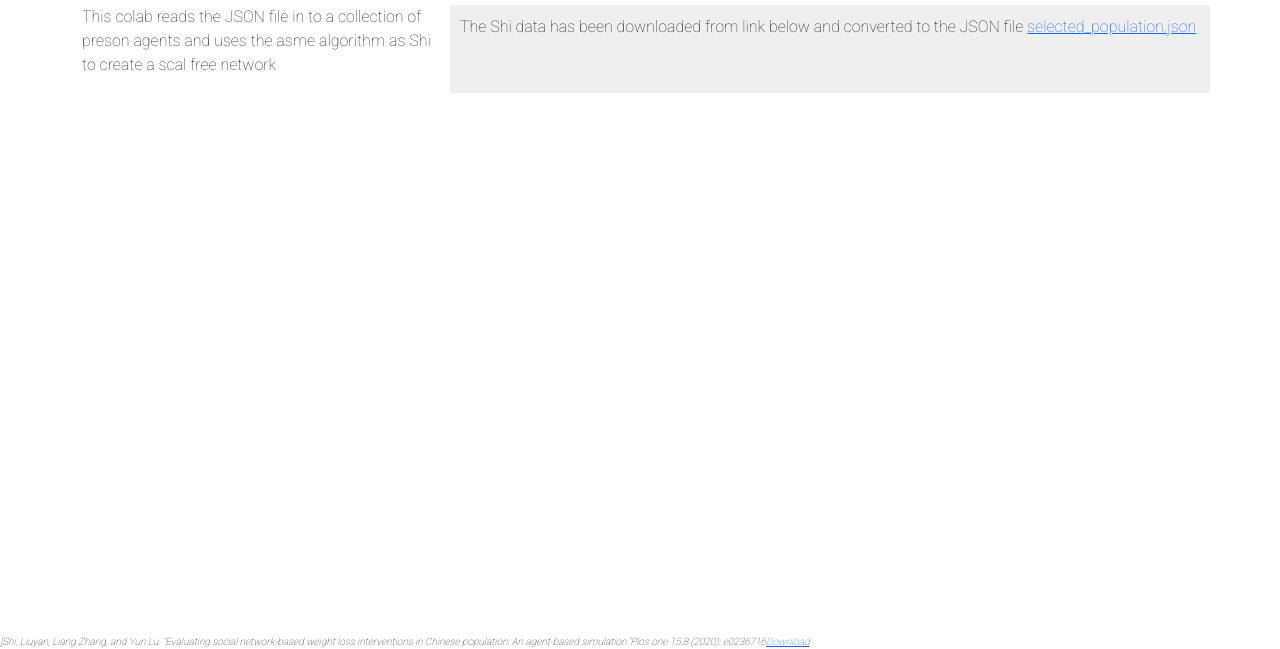
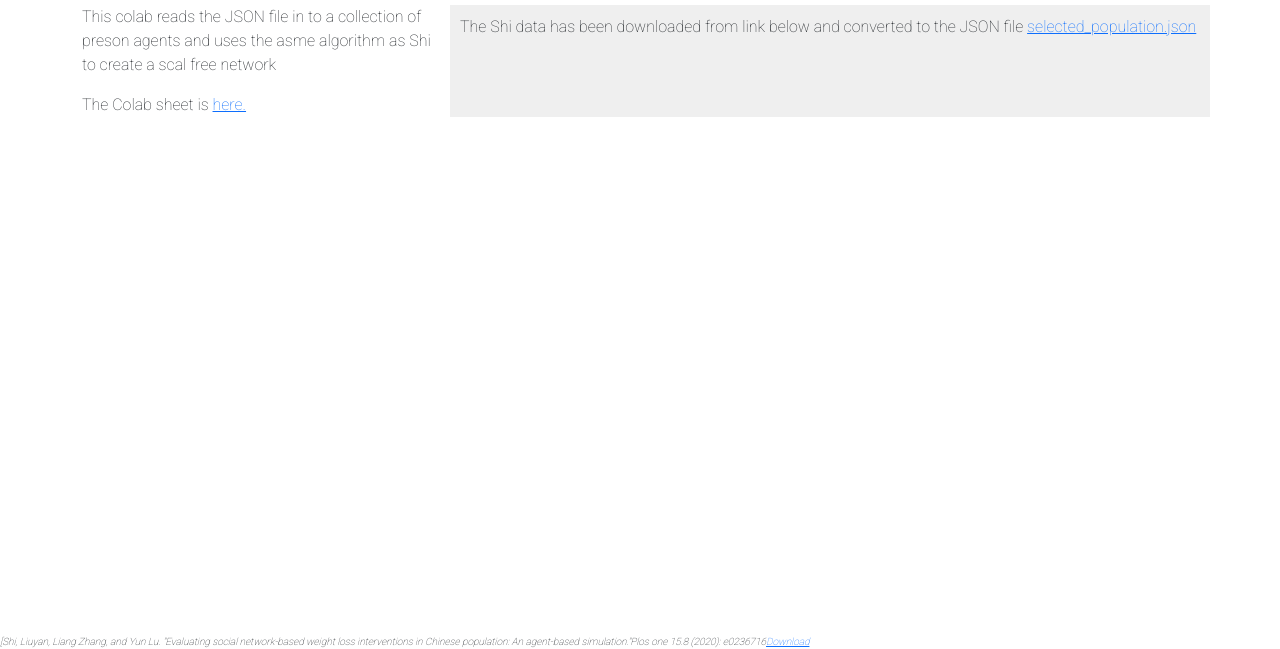
Before and after one commit to ric-colasanti/ASPIREColab, a plain HTML site: page index.html in a window 1280 px wide. Shown: the part 151-800 px from the top of the page. Drawn offline with nearby package versions, Linux system fonts and the light colour scheme.

Commit message:
Add link

```diff
--- a/index.html
+++ b/index.html
@@ -98,6 +98,7 @@
       <div class="col-sm-4">
         <p>This colab reads the JSON file in to a collection of preson agents and uses the asme algorithm as Shi to
           create a scal free network</p>
+          The Colab sheet is <a href="https://github.dev/ric-colasanti/ASPIREColab/blob/154499cfe41e4ee26a20c8385374e86ebd5fe25b/OOPShiNetwork.ipynb">here.</a>
       </div>
 
 
```
